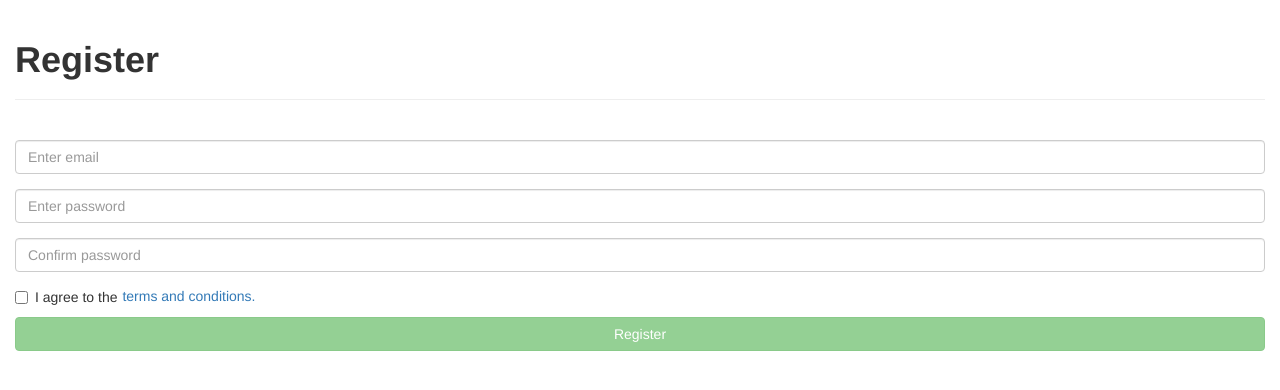
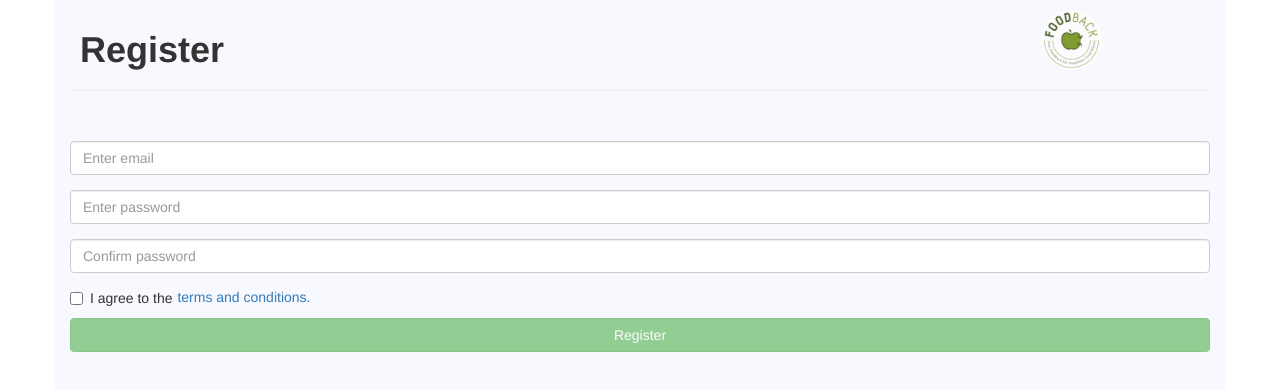
Before and after one commit to Jordanwmk/foodback, a plain HTML site: page register.html in a window 1280 px wide. Drawn offline with nearby package versions, Linux system fonts and the light colour scheme.

Commit message:
added background color for register

```diff
--- a/register.html
+++ b/register.html
@@ -14,10 +14,19 @@
   </head>
 
   <body>
-    <div class="container-fluid">
-      <div class="page-header">
-        <h1><strong>Register</strong></h1>
-      </div>
+ 	<div class="container appBackground">
+      	<div class="page-header titlePadding">
+            <div class="row">
+                <div class="col-xs-9">
+                    <h1><strong>Register</strong></h1>
+                </div>
+
+                <div class="col-xs-3">
+                    <img src="mainMenuLogo1.png" class="img-responsive center-block"
+                    style="height:60px;" onclick="window.location.href='index.html'"/>
+                </div>
+            </div>
+     	</div>
       <br>
 
       <form role="form">
--- a/style.css
+++ b/style.css
@@ -137,7 +137,7 @@ html, body{
 }
 
 .titlePadding{
-	padding:0px;
+	padding:10px;
 	margin:0px;
 	margin-bottom:30px;
 }
```
Also changed, not shown: login.html (+11 -2 lines), terms.html (+4 -3 lines).
